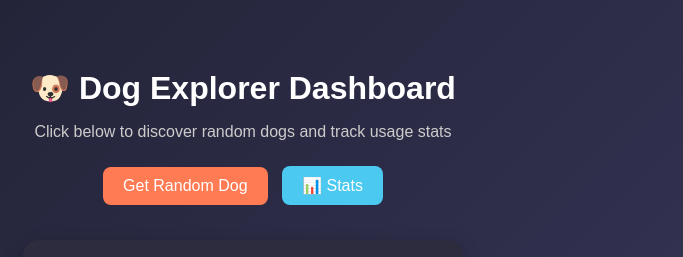
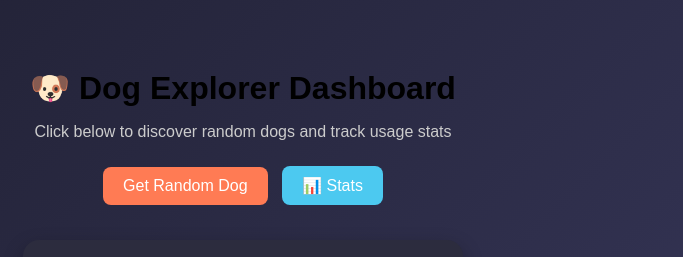
Before and after one commit to cillianob06/IS2209-Project, a Flask app: page / in a window 1280 px wide. Shown: the top 257 px of the page, without its empty margins (397-1080 px from the left). Run offline with Flask 3, Linux system fonts and the light colour scheme; data that the repository does not hold is empty; some libraries are stand-ins or nearby versions.

Commit message:
feat: improve dashboard styling and text for better UX

```diff
--- a/templates/index.html
+++ b/templates/index.html
@@ -8,7 +8,7 @@
         body {
             font-family: Arial, sans-serif;
             background: linear-gradient(135deg, #1e1e2f, #3a3a5f);
-            color: white;
+            color: black;
             text-align: center;
             padding: 40px;
         }
```
